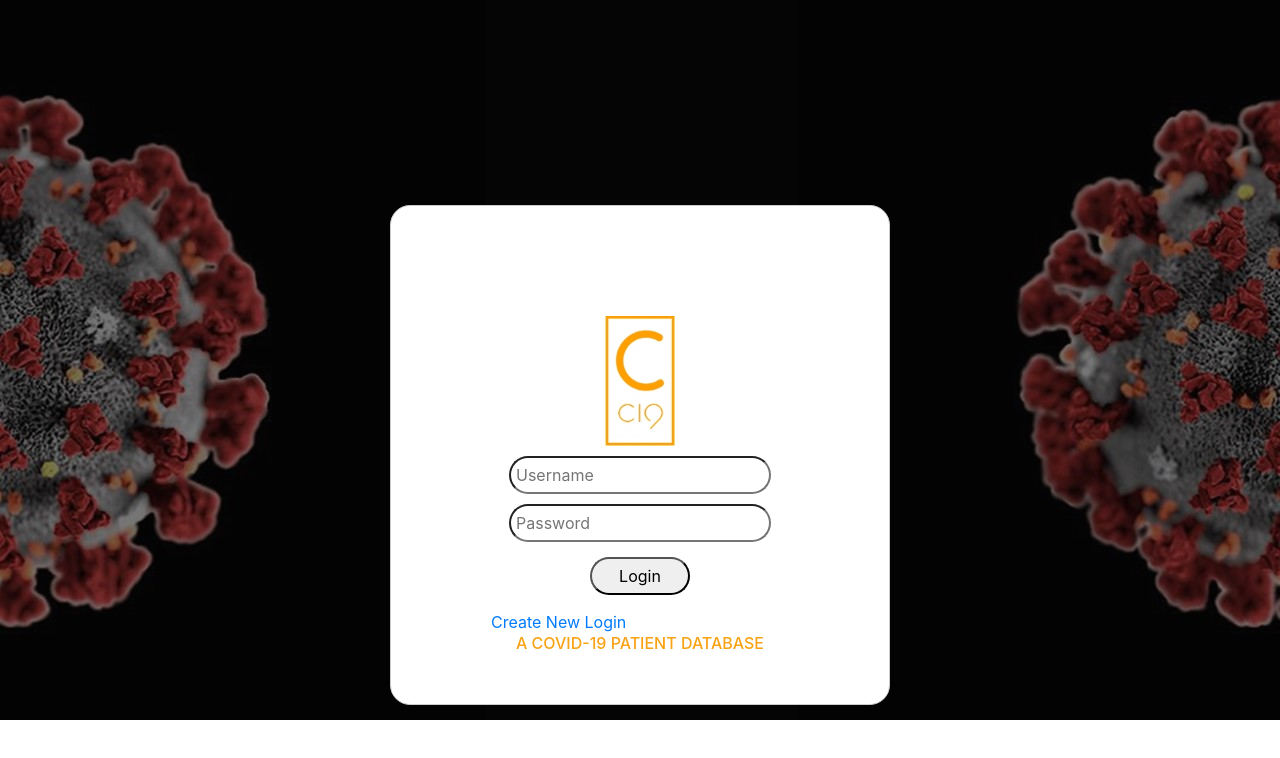
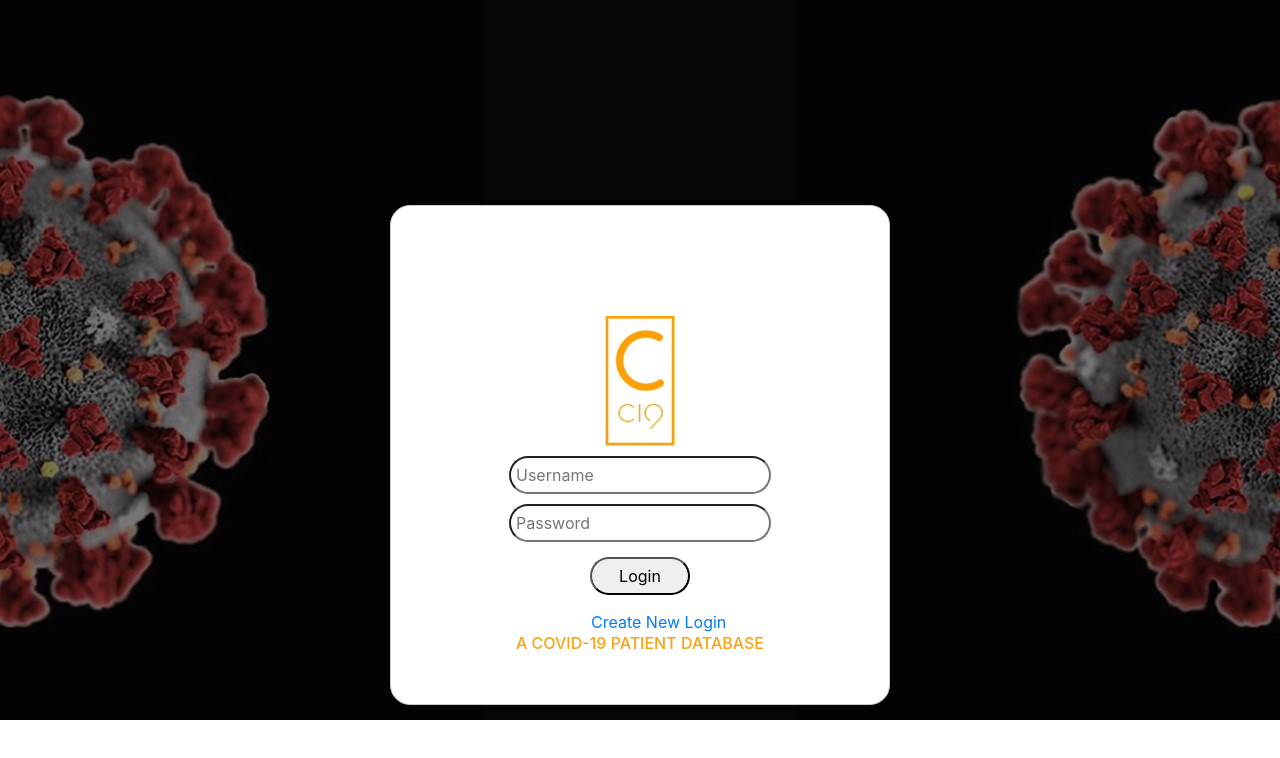
Before and after one commit to stgrky/Project_2, a Vue app: page /#/ in a window 1280 px wide. Shown: the top 758 px of the page. Built offline with nearby package versions, Linux system fonts and the light colour scheme; the HTML template or start-up script is replaced by a standard one.

Commit message:
Centering login link

```diff
--- a/src/components/login.vue
+++ b/src/components/login.vue
@@ -1,6 +1,6 @@
 <template id = "body">
   <div id="login">
-      <img class="logo" src="../assets/c19-logo.jpg" alt="c19 logo">
+    <img class="logo" src="../assets/c19-logo.jpg" alt="c19 logo" />
 
     <input id="bubbles" type="text" name="username" v-model="input.username" placeholder="Username" />
     <input
@@ -12,7 +12,7 @@
     />
     <button id="bubbles-two" type="button" v-on:click="login()">Login</button>
 
-    <router-link to="/signUp" class="new-login">Create New Login</router-link>
+    <router-link to="/signUp">Create New Login</router-link>
 
     <h6>A COVID-19 PATIENT DATABASE</h6>
   </div>
@@ -54,13 +54,14 @@ body {
   background: url(../assets/covid-bkgrd.jpg);
   background-size: 100%;
   background-repeat: no-repeat;
+  text-align: center;
 }
 
 .logo {
-    display: block;
-    margin-left: auto;
-    margin-right: auto;
-    width: 50%;
+  display: block;
+  margin-left: auto;
+  margin-right: auto;
+  width: 50%;
 }
 
 #login {
@@ -99,11 +100,13 @@ body {
   outline: none;
 }
 
+a {
+  margin-left: 100px;
+}
 
 h6 {
-  text-align: center;
   color: #f9a214;
-  margin-top: 10%;
+  margin-top: 20px;
   font-size: 16px;
 }
 </style>
```
